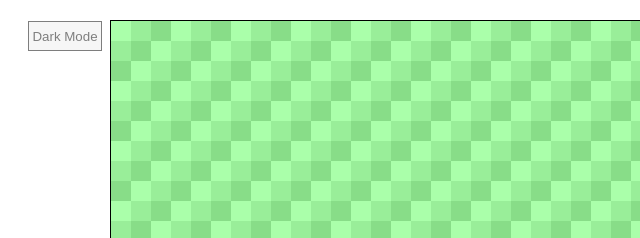
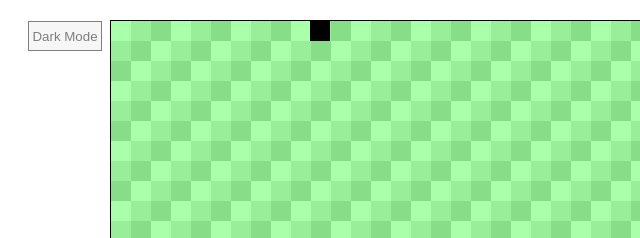
Before and after one commit to Nick362880/Simple-Snake-Game, a plain HTML site: page index.html in a window 1280 px wide. Shown: the top 238 px of the page, 250-890 px from the left. Drawn offline with Linux system fonts and the light colour scheme.

Commit message:
Added movement, rendering, and some bug fixes

```diff
--- a/index.html
+++ b/index.html
@@ -6,12 +6,13 @@
 		<link rel="icon" href="icon.png">
 		<script>
 			var ctx;
-			var fps = 1, last, residue;
+			var fps = 2, last, residue;
 			var isdankmode = false;
 			var c = { // control
-				tom: [0, 0], // tomove
+				tom: [1, 0], // tomove
 				pos: [[0, 0]],
-				gro: 0 // growth queue
+				gro: 0, // growth queue
+				hch: false // has changed dir
 			};
 			var w = { // world
 				dim: 28, // x*x dimension
@@ -24,22 +25,35 @@
 				canv.width = w.csz * w.dim;
 				canv.height = w.csz * w.dim;
 				window.onkeydown = function(e) {
+					console.log(c.pos.length);
 					switch (e.key) {
+						case "ArrowUp":
 						case "w":
-							if (c.tom[1] == 0)
+							if ((c.tom[1] == 0 || c.pos.length == 1) && !haschanged) {
+								c.tom = [0, -1];
+								haschanged = true;
+							}
+							break;
+						case "ArrowLeft":
+						case "a":
+							if ((c.tom[0] == 0 || c.pos.length == 1) && !haschanged) {
+								c.tom = [-1, 0];
+								haschanged = true;
+							}
+							break;
+						case "ArrowDown":
+						case "s":
+							if ((c.tom[1] == 0 || c.pos.length == 1) && !haschanged) {
 								c.tom = [0, 1];
+								haschanged = true;
+							}
 							break;
-						case "a":
-							if (c.tom[0] == 0)
-								c.tom = [-1, 0];
-							break;
-						case "s":
-							if (c.tom[1] == 0)
-								c.tom = [0, -1];
-							break;
+						case "ArrowRight":
 						case "d":
-							if (c.tom[0] == 0)
+							if ((c.tom[0] == 0 || c.pos.length == 1) && !haschanged) {
 								c.tom = [1, 0];
+								haschanged = true;
+							}
 							break;
 					}
 				}
@@ -56,6 +70,7 @@
 				document.body.appendChild(content);
 				for (var i = 0; i < w.dim * w.dim; i++) {
 					var d = document.createElement("div");
+					d.setAttribute("id", i);
 					d.style.backgroundColor = ((i % 3 == 0) ? ("#afa") : ((i % 3 == 1) ? ("#9e9") : ("#8d8")));
 					d.style.position = "absolute";
 					d.style.left = (i % w.dim) * w.csz + "px";
@@ -65,6 +80,29 @@
 					content.appendChild(d);
 				}
 				// debug("raw px margin-left content", window.innerWidth / 2 - (1 + (w.dim / 2) * w.csz));
+
+				var snek = document.createElement("div");
+				snek.setAttribute("id", "snek");
+				snek.style.position = "absolute";
+				snek.style.left = "50%";
+				snek.style.marginLeft = "-" + ((w.csz * w.dim) / 2) + "px";
+				snek.style.top = 1 + w.csz + "px";
+				snek.style.width = w.csz * w.dim + "px";
+				snek.style.height = w.csz * w.dim + "px";
+				// snek.style.backgroundColor = "red";
+				document.body.appendChild(snek);
+
+				// Initial render
+				sd = document.createElement("div");
+				sd.style.position = "absolute";
+				sd.style.left = (c.pos[c.pos.length - 1][0] * w.csz) + "px";
+				sd.style.top = (c.pos[c.pos.length - 1][1] * w.csz) + "px";
+				sd.style.width = w.csz + "px";
+				sd.style.height = w.csz + "px";
+				sd.style.backgroundColor = "#000";
+				snek = document.getElementById("snek");
+				snek.appendChild(sd);
+
 				document.getElementById("darkmodebutton").style.top = (w.csz + 1) + "px";
 				document.getElementById("darkmodebutton").style.left = ((window.innerWidth / 2 - (1 + (w.dim / 2) * w.csz)) - 81) + "px";
 				window.onresize = function() {
@@ -81,7 +119,24 @@
 					last = Date.now();
 					// debug("timeError", Date.now() % 1000 + " " + residue);
 
-
+					// Update
+					c.pos.push([c.pos[c.pos.length - 1][0] + c.tom[0], c.pos[c.pos.length - 1][1] + c.tom[1]]);
+					for (var i = 0; i < c.pos.length - 1; i++) {
+						c.pos[i] = [c.pos[i + 1][0], [c.pos[i + 1][1]]];
+					}
+					c.pos.shift();
+					haschanged = false;
+					// Render
+					sd = document.createElement("div");
+					sd.style.position = "absolute";
+					sd.style.left = (c.pos[c.pos.length - 1][0] * w.csz) + "px";
+					sd.style.top = (c.pos[c.pos.length - 1][1] * w.csz) + "px";
+					sd.style.width = w.csz + "px";
+					sd.style.height = w.csz + "px";
+					sd.style.backgroundColor = "#000";
+					snek = document.getElementById("snek");
+					snek.appendChild(sd);
+					snek.removeChild(snek.querySelector("div"));
 				}
 				window.requestAnimationFrame(main);
 			}
```
